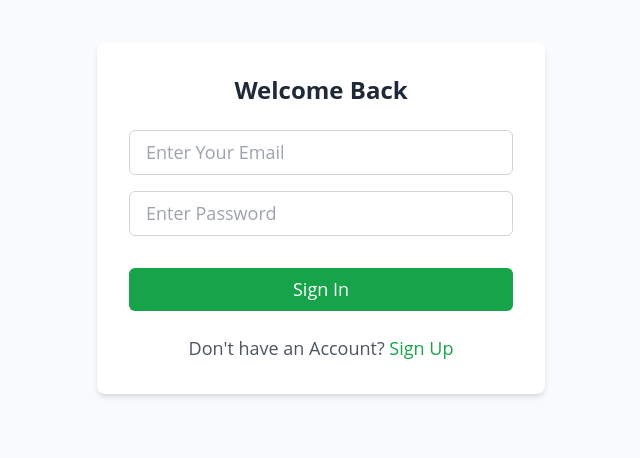
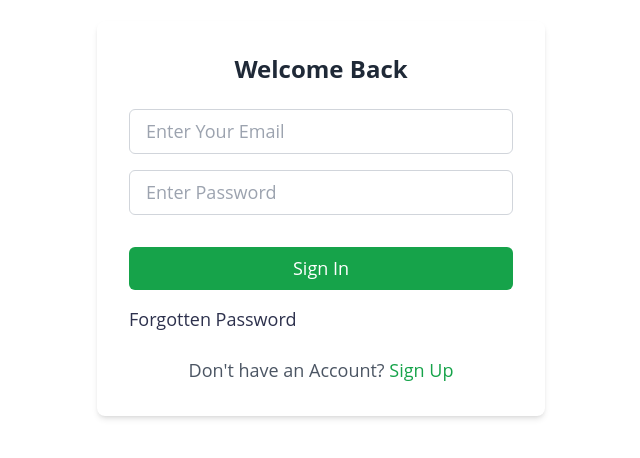
Before and after one commit to dodosebn/scholar_Track, a Next.js app: page /SignIn in a window 1280 px wide. Shown: the part 182-640 px from the top of the page, without its empty margins (319-959 px from the left). Built offline with nearby package versions, Linux system fonts and the light colour scheme.

Commit message:
motivation

```diff
--- a/app/GPACalc/calc_comp/gpCalculator.tsx
+++ b/app/GPACalc/gpCalculator.tsx
@@ -13,7 +13,6 @@ const GpCalculator: React.FC = () => {
     E: 1,
     F: 0
   };
-
   const [courses, setCourses] = useState<Course[]>([{ grade: 'A', units: 1 }]);
   const [result, setResult] = useState<number | null>(null);
   const handleGradeChange = (index: number, value: Grade) => {
--- a/app/GPACalc/page.tsx
+++ b/app/GPACalc/page.tsx
@@ -1,6 +1,6 @@
 import NavBar from '@/components/navBar';
 import React from 'react'
-import GpCalculator from './calc_comp/gpCalculator';
+import GpCalculator from './gpCalculator';
 
 const page = () => {
   return (
--- a/app/GPACalc/calc_comp/result.tsx
+++ b/app/GPACalc/result.tsx
@@ -1,9 +1,6 @@
 import React from 'react';
+import { ResultProps } from '@/types';
 
-interface ResultProps {
-  result: number | null;
-  mode: 'Gp' | 'cgpa';
-}
 
 const Result: React.FC<ResultProps> = ({ result, mode}) => {
   return (
--- a/app/SignIn/signingIn.tsx
+++ b/app/SignIn/signingIn.tsx
@@ -1,17 +1,51 @@
 'use client';
-import React from 'react';
+import React, { useState } from 'react';
 import Link from 'next/link';
 import useAuthStore from '@/app/store/authState';
+import { supabase } from '@/app/store/supabaseClient'; // ✅ Make sure this import is correct
 
 const SigningIn = () => {
   const { email, password, handleEmailChange, handlePasswordChange } = useAuthStore();
+  const [loading, setLoading] = useState(false); // ✅ loading state
+
+  async function signIn(event: React.FormEvent<HTMLFormElement>) {
+    event.preventDefault(); // stop page reload
+    setLoading(true); // ✅ Start loading
+
+    if (password.length < 6) {
+      alert('Password must be at least 6 characters.');
+      setLoading(false);
+      return;
+    }
+
+    const { data, error } = await supabase.auth.signInWithPassword({
+      email: email,
+      password: password,
+    });
+
+    if (error) {
+      alert(error.message);
+      console.error('Sign-in error:', error);
+    } else {
+      console.log('Signed in successfully:', data);
+
+      // After successful login, redirect the user
+      if (data) {
+        const { session } = data;
+        // You can add the redirect URL like this:
+        window.location.href = "http://localhost:3000/GPACalc";
+      }
+    }
+
+    setLoading(false); // ✅ Stop loading after attempt
+  }
 
   return (
-    <div className='min-h-screen flex flex-col justify-center items-center bg-gray-50 p-4'>
+    <div className='min-h-screen flex flex-col justify-center items-center p-4'>
       <div className='w-full max-w-md bg-white p-8 rounded-lg shadow-md'>
         <h1 className='text-2xl font-bold text-center mb-6 text-gray-800'>Welcome Back</h1>
 
-        <form className='flex flex-col gap-4'>
+        <form className='flex flex-col gap-4' onSubmit={signIn}>
           <input
             type="email"
             className='w-full px-4 py-2 border border-gray-300 rounded-md focus:outline-none focus:ring-2 focus:ring-green-500'
@@ -32,14 +66,16 @@ const SigningIn = () => {
 
           <button
             type="submit"
-            className='w-full bg-green-600 hover:bg-green-700 text-white py-2 px-4 rounded-md transition duration-200 mt-4'
+            disabled={loading} // ✅ disable while loading
+            className={`w-full bg-green-600 hover:bg-green-700 text-white py-2 px-4 rounded-md transition duration-200 mt-4 ${loading ? 'opacity-50 cursor-not-allowed' : ''}`}
           >
-            Sign In
+            {loading ? 'Signing In...' : 'Sign In'}
           </button>
+          <span>Forgotten Password</span>
         </form>
 
         <p className='text-center mt-6 text-gray-600'>
-          Don't have an Account? {' '}
+          Don't have an Account?{' '}
           <Link href='/SignUp' className='text-green-600 hover:underline font-medium'>
             Sign Up
           </Link>
--- a/app/SignUp/signingUp.tsx
+++ b/app/SignUp/signingUp.tsx
@@ -1,54 +1,45 @@
-'use client';
-import React, { useState } from 'react';
-import useAuthStore from '@/app/store/authState';
-import Link from 'next/link';
-import { createClient } from '@supabase/supabase-js';
+"use client";
+import React, { useState } from "react";
+import useAuthStore from "@/app/store/authState";
+import Link from "next/link";
+import { supabase } from "../store/supabaseClient";
 
 const SigningUp = () => {
-  const { email, password, handleEmailChange, handlePasswordChange } = useAuthStore();
-  const [cPassword, setCPassword] = useState('');
+  const { email, password, handleEmailChange, handlePasswordChange } =
+    useAuthStore();
+  const [cPassword, setCPassword] = useState("");
   const [message, setMessage] = useState<string | null>(null);
   const [loading, setLoading] = useState(false);
 
   const verifySignUp = async (formData: FormData) => {
-    const email = formData.get('email')?.toString().trim() || '';
-    const password = formData.get('password')?.toString().trim() || '';
-    const cPassword = formData.get('cPassword')?.toString().trim() || '';
+    const email = formData.get("email")?.toString().trim() || "";
+    const password = formData.get("password")?.toString().trim() || "";
+    const cPassword = formData.get("cPassword")?.toString().trim() || "";
 
     if (password !== cPassword) {
-      setMessage('Passwords do not match');
-      return;
-    }
-
-    if (!process.env.NEXT_PUBLIC_SUPABASE_URL || !process.env.NEXT_PUBLIC_SUPABASE_ANON_KEY) {
-      setMessage('Server not configured. Missing Supabase keys.');
+      setMessage("Passwords do not match");
       return;
     }
 
     try {
-      const supabase = createClient(
-        process.env.NEXT_PUBLIC_SUPABASE_URL!,
-        process.env.NEXT_PUBLIC_SUPABASE_ANON_KEY!
-      );
-
       const { error } = await supabase.auth.signUp({
         email,
         password,
         options: {
-          emailRedirectTo: 'http://localhost:3000/GPACalc',
-        }
+          emailRedirectTo: "http://localhost:3000/GPACalc",
+        },
       });
 
       if (error) {
-        console.error('Supabase signUp error:', error);
-        setMessage('Could not authenticate user');
+        console.error("Supabase signUp error:", error);
+        setMessage("Could not authenticate user");
         return;
       }
 
       setMessage(`Check email ${email} to continue sign-in process`);
     } catch (err) {
-      console.error('Unexpected signup error:', err);
-      setMessage('An unexpected error occurred');
+      console.error("Unexpected signup error:", err);
+      setMessage("An unexpected error occurred");
     }
   };
 
@@ -60,25 +51,31 @@ const SigningUp = () => {
   };
 
   return (
-    <div className='min-h-screen flex flex-col justify-center items-center bg-gray-50 p-4'>
-      <div className='w-full max-w-md bg-white p-8 rounded-lg shadow-md'>
-        <h1 className='text-2xl font-bold text-center mb-6 text-gray-800'>Create Account</h1>
+    <div className="min-h-screen flex flex-col justify-center items-center bg-gray-50 p-4">
+      <div className="w-full max-w-md bg-white p-8 rounded-lg shadow-md">
+        <h1 className="text-2xl font-bold text-center mb-6 text-gray-800">
+          Create Account
+        </h1>
 
         {message && (
-          <p className={`mb-4 text-center ${
-            message.includes('Check email') ? 'text-green-600' : 'text-red-600'
-          }`}>
+          <p
+            className={`mb-4 text-center ${
+              message.includes("Check email")
+                ? "text-green-600"
+                : "text-red-600"
+            }`}
+          >
             {message}
           </p>
         )}
 
-        <form className='flex flex-col gap-4' onSubmit={handleSubmit}>
+        <form className="flex flex-col gap-4" onSubmit={handleSubmit}>
           <input
             name="email"
             type="email"
-            className='w-full px-4 py-2 border border-gray-300 rounded-md focus:outline-none focus:ring-2 focus:ring-green-500'
+            className="w-full px-4 py-2 border border-gray-300 rounded-md focus:outline-none focus:ring-2 focus:ring-green-500"
             value={email}
-            placeholder='Enter Your Email'
+            placeholder="Enter Your Email"
             onChange={handleEmailChange}
             required
           />
@@ -86,9 +83,9 @@ const SigningUp = () => {
           <input
             name="password"
             type="password"
-            className='w-full px-4 py-2 border border-gray-300 rounded-md focus:outline-none focus:ring-2 focus:ring-green-500'
+            className="w-full px-4 py-2 border border-gray-300 rounded-md focus:outline-none focus:ring-2 focus:ring-green-500"
             value={password}
-            placeholder='Create a Password'
+            placeholder="Create a Password"
             onChange={handlePasswordChange}
             required
           />
@@ -96,9 +93,9 @@ const SigningUp = () => {
           <input
             name="cPassword"
             type="password"
-            className='w-full px-4 py-2 border border-gray-300 rounded-md focus:outline-none focus:ring-2 focus:ring-green-500'
+            className="w-full px-4 py-2 border border-gray-300 rounded-md focus:outline-none focus:ring-2 focus:ring-green-500"
             value={cPassword}
-            placeholder='Confirm Password'
+            placeholder="Confirm Password"
             onChange={(e) => setCPassword(e.target.value)}
             required
           />
@@ -106,15 +103,20 @@ const SigningUp = () => {
           <button
             type="submit"
             disabled={loading}
-            className={`w-full ${loading ? 'bg-green-400' : 'bg-green-600 hover:bg-green-700'} text-white py-2 px-4 rounded-md transition duration-200 mt-4`}
+            className={`w-full ${
+              loading ? "bg-green-400" : "bg-green-600 hover:bg-green-700"
+            } text-white py-2 px-4 rounded-md transition duration-200 mt-4`}
           >
-            {loading ? 'Signing you up…' : 'Sign Up'}
+            {loading ? "Signing you up…" : "Sign Up"}
           </button>
         </form>
 
-        <p className='text-center mt-6 text-gray-600'>
-          Already have an Account?{' '}
-          <Link href='/SignIn' className='text-green-600 hover:underline font-medium'>
+        <p className="text-center mt-6 text-gray-600">
+          Already have an Account?{" "}
+          <Link
+            href="/SignIn"
+            className="text-green-600 hover:underline font-medium"
+          >
             Sign In
           </Link>
         </p>
--- /dev/null
+++ b/app/store/supabaseClient.ts
@@ -0,0 +1,18 @@
+// import { createClient } from "@supabase/supabase-js";
+
+// const supabaseUrl = process.env.NEXT_PUBLIC_SUPABASE_URL;
+// const supabaseAnonKey = process.env.NEXT_PUBLIC_SUPABASE_ANON_KEY;
+
+// if (!supabaseUrl || !supabaseAnonKey) {
+//   throw new Error("Missing Supabase environment variables");
+// }
+
+// export const supabase = createClient(supabaseUrl, supabaseAnonKey);
+import { createClient } from '@supabase/supabase-js'
+const supabaseUrl = 'https://guhkesabjfqmhsglpxzr.supabase.co'
+const supabaseKey = 'eyJhbGciOiJIUzI1NiIsInR5cCI6IkpXVCJ9.eyJpc3MiOiJzdXBhYmFzZSIsInJlZiI6Imd1aGtlc2FiamZxbWhzZ2xweHpyIiwicm9sZSI6ImFub24iLCJpYXQiOjE3NDU1OTQwMzQsImV4cCI6MjA2MTE3MDAzNH0.vgTi7TO7gVLWuKkx1ixNXZ59MPGx9iIQWG-p1B0bNKg';
+ if (!supabaseUrl || !supabaseKey) {
+    throw new Error("Missing Supabase environment variables");
+   }
+
+export const supabase = createClient(supabaseUrl, supabaseKey)
```
Also changed, not shown: app/About/ab_Comp/properIntro.tsx (+1 -6 lines), app/GPACalc/calc_Main.tsx (renamed from app/GPACalc/calc_comp/calc_Main.tsx, +1 -11 lines), app/store/authState.ts (+1 -7 lines), types/index.ts (+24 -1 lines).
